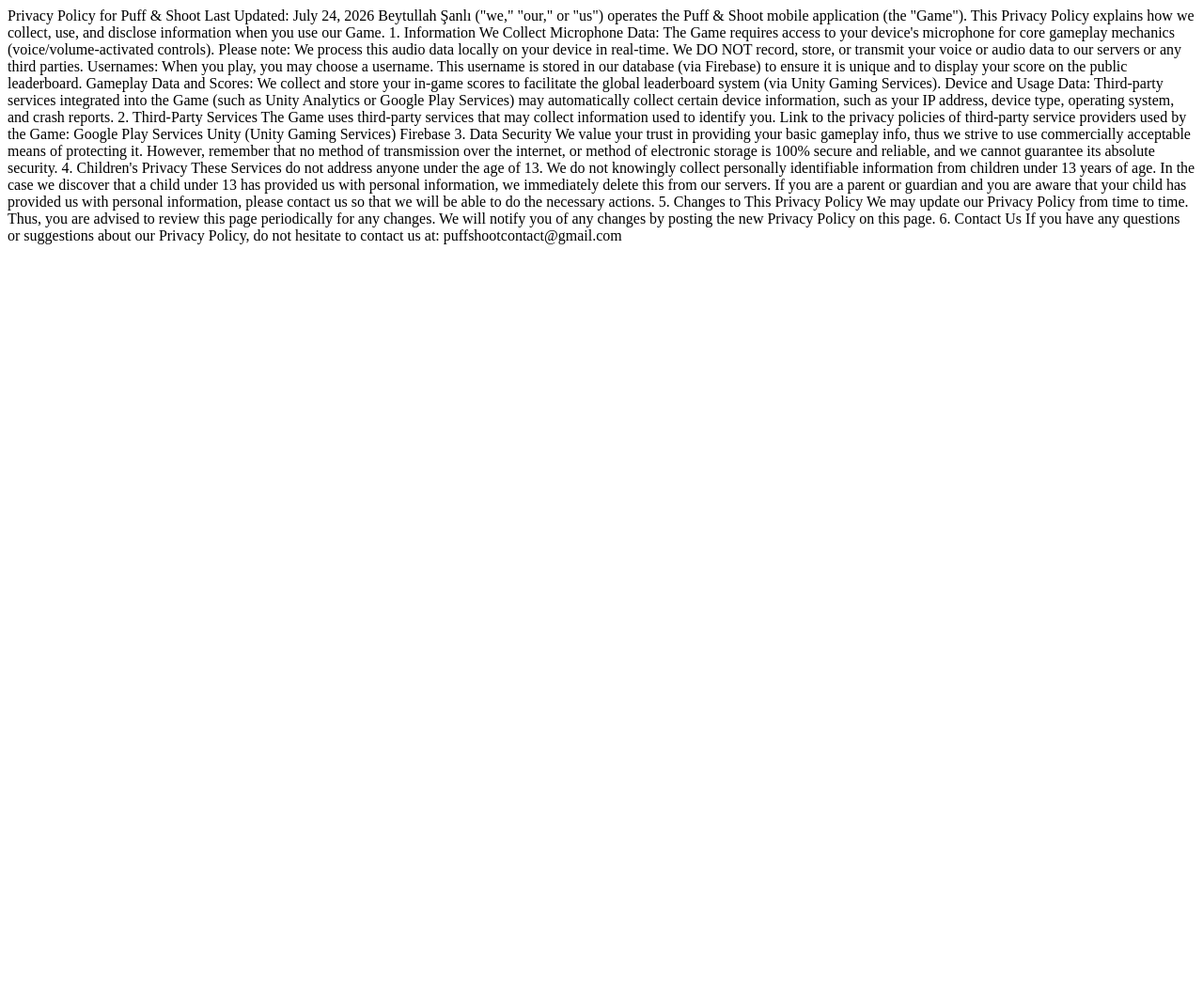
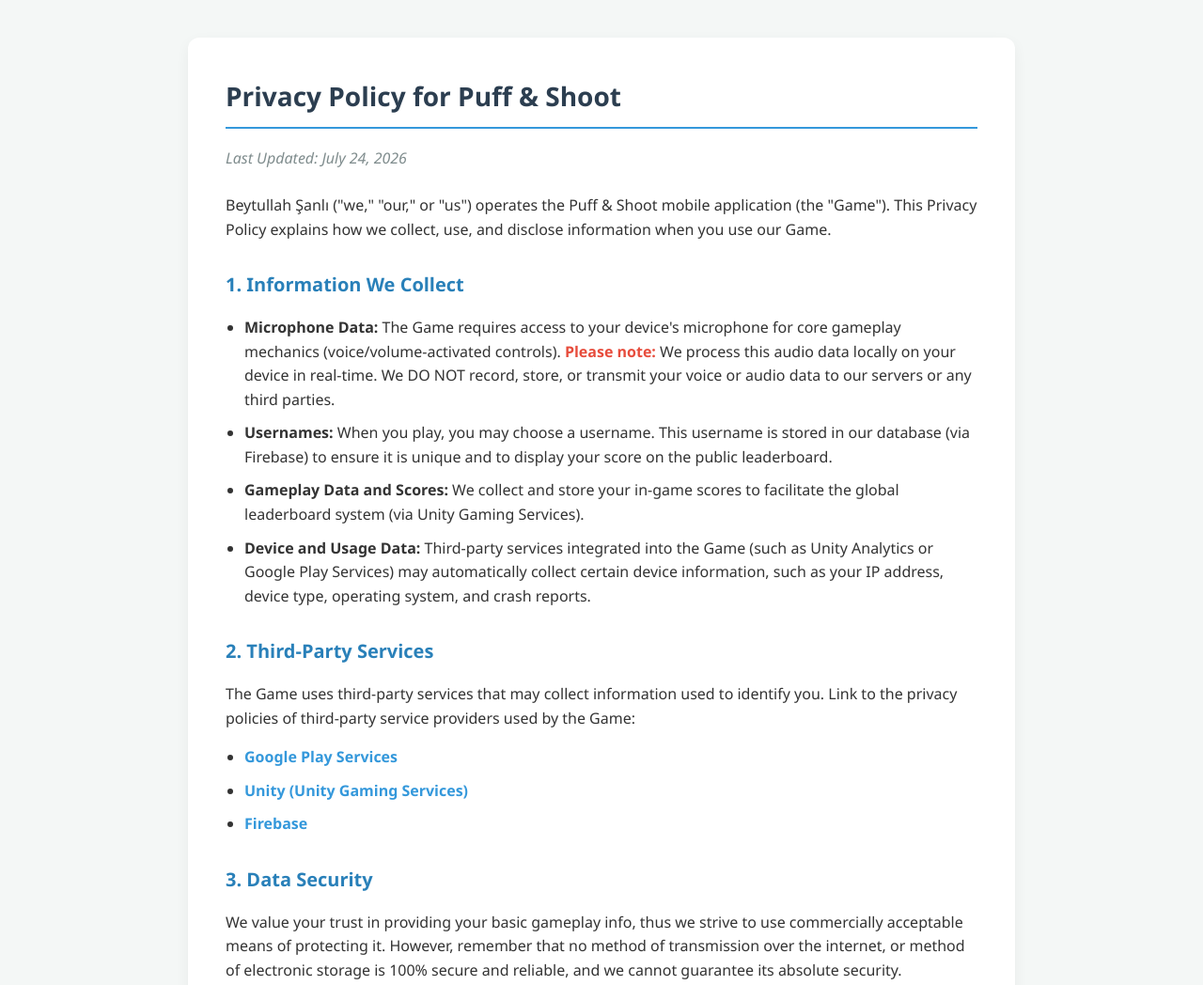
Before and after one commit to beytullahsanli/puffandshoot-privacy, a plain HTML site: page index.html in a window 1280 px wide. Shown: the top 1048 px of the page at 94% size. Before the commit the page ends 800 px from the top, so only its background shows below. Drawn offline with Linux system fonts and the light colour scheme.

Commit message:
Update index.html

```diff
--- a/index.html
+++ b/index.html
@@ -1,44 +1,101 @@
-<html>
+<!DOCTYPE html>
+<html lang="en">
+<head>
+    <meta charset="UTF-8">
+    <meta name="viewport" content="width=device-width, initial-scale=1.0">
+    <title>Privacy Policy - Puff & Shoot</title>
+    <style>
+        body {
+            font-family: 'Segoe UI', Roboto, Helvetica, Arial, sans-serif;
+            line-height: 1.6;
+            color: #333333;
+            background-color: #f4f7f6;
+            margin: 0;
+            padding: 20px;
+        }
+        .container {
+            max-width: 800px;
+            margin: 20px auto;
+            background: #ffffff;
+            padding: 40px;
+            border-radius: 12px;
+            box-shadow: 0 5px 15px rgba(0,0,0,0.05);
+        }
+        h1 {
+            color: #2c3e50;
+            border-bottom: 2px solid #3498db;
+            padding-bottom: 10px;
+            margin-top: 0;
+            font-size: 28px;
+        }
+        h2 {
+            color: #2980b9;
+            margin-top: 30px;
+            font-size: 20px;
+        }
+        p {
+            margin-bottom: 15px;
+        }
+        ul {
+            margin-bottom: 20px;
+            padding-left: 20px;
+        }
+        li {
+            margin-bottom: 10px;
+        }
+        a {
+            color: #3498db;
+            text-decoration: none;
+            font-weight: bold;
+        }
+        a:hover {
+            text-decoration: underline;
+        }
+        .date {
+            font-style: italic;
+            color: #7f8c8d;
+            margin-bottom: 25px;
+        }
+        .highlight {
+            font-weight: bold;
+            color: #e74c3c;
+        }
+    </style>
+</head>
+<body>
+    <div class="container">
+        <h1>Privacy Policy for Puff & Shoot</h1>
+        <p class="date">Last Updated: July 24, 2026</p>
 
-Privacy Policy for Puff & Shoot
+        <p>Beytullah Şanlı ("we," "our," or "us") operates the Puff & Shoot mobile application (the "Game"). This Privacy Policy explains how we collect, use, and disclose information when you use our Game.</p>
 
-Last Updated: July 24, 2026
+        <h2>1. Information We Collect</h2>
+        <ul>
+            <li><strong>Microphone Data:</strong> The Game requires access to your device's microphone for core gameplay mechanics (voice/volume-activated controls). <span class="highlight">Please note:</span> We process this audio data locally on your device in real-time. We DO NOT record, store, or transmit your voice or audio data to our servers or any third parties.</li>
+            <li><strong>Usernames:</strong> When you play, you may choose a username. This username is stored in our database (via Firebase) to ensure it is unique and to display your score on the public leaderboard.</li>
+            <li><strong>Gameplay Data and Scores:</strong> We collect and store your in-game scores to facilitate the global leaderboard system (via Unity Gaming Services).</li>
+            <li><strong>Device and Usage Data:</strong> Third-party services integrated into the Game (such as Unity Analytics or Google Play Services) may automatically collect certain device information, such as your IP address, device type, operating system, and crash reports.</li>
+        </ul>
 
-Beytullah Şanlı ("we," "our," or "us") operates the Puff & Shoot mobile application (the "Game"). This Privacy Policy explains how we collect, use, and disclose information when you use our Game.
+        <h2>2. Third-Party Services</h2>
+        <p>The Game uses third-party services that may collect information used to identify you. Link to the privacy policies of third-party service providers used by the Game:</p>
+        <ul>
+            <li><a href="https://policies.google.com/privacy" target="_blank">Google Play Services</a></li>
+            <li><a href="https://unity3d.com/legal/privacy-policy" target="_blank">Unity (Unity Gaming Services)</a></li>
+            <li><a href="https://firebase.google.com/support/privacy" target="_blank">Firebase</a></li>
+        </ul>
 
-1. Information We Collect
+        <h2>3. Data Security</h2>
+        <p>We value your trust in providing your basic gameplay info, thus we strive to use commercially acceptable means of protecting it. However, remember that no method of transmission over the internet, or method of electronic storage is 100% secure and reliable, and we cannot guarantee its absolute security.</p>
 
-Microphone Data: The Game requires access to your device's microphone for core gameplay mechanics (voice/volume-activated controls). Please note: We process this audio data locally on your device in real-time. We DO NOT record, store, or transmit your voice or audio data to our servers or any third parties.
+        <h2>4. Children's Privacy</h2>
+        <p>These Services do not address anyone under the age of 13. We do not knowingly collect personally identifiable information from children under 13 years of age. In the case we discover that a child under 13 has provided us with personal information, we immediately delete this from our servers. If you are a parent or guardian and you are aware that your child has provided us with personal information, please contact us so that we will be able to do the necessary actions.</p>
 
-Usernames: When you play, you may choose a username. This username is stored in our database (via Firebase) to ensure it is unique and to display your score on the public leaderboard.
+        <h2>5. Changes to This Privacy Policy</h2>
+        <p>We may update our Privacy Policy from time to time. Thus, you are advised to review this page periodically for any changes. We will notify you of any changes by posting the new Privacy Policy on this page.</p>
 
-Gameplay Data and Scores: We collect and store your in-game scores to facilitate the global leaderboard system (via Unity Gaming Services).
-
-Device and Usage Data: Third-party services integrated into the Game (such as Unity Analytics or Google Play Services) may automatically collect certain device information, such as your IP address, device type, operating system, and crash reports.
-
-2. Third-Party Services
-
-The Game uses third-party services that may collect information used to identify you. Link to the privacy policies of third-party service providers used by the Game:
-
-Google Play Services
-
-Unity (Unity Gaming Services)
-
-Firebase
-
-3. Data Security
-
-We value your trust in providing your basic gameplay info, thus we strive to use commercially acceptable means of protecting it. However, remember that no method of transmission over the internet, or method of electronic storage is 100% secure and reliable, and we cannot guarantee its absolute security.
-
-4. Children's Privacy
-
-These Services do not address anyone under the age of 13. We do not knowingly collect personally identifiable information from children under 13 years of age. In the case we discover that a child under 13 has provided us with personal information, we immediately delete this from our servers. If you are a parent or guardian and you are aware that your child has provided us with personal information, please contact us so that we will be able to do the necessary actions.
-
-5. Changes to This Privacy Policy
-
-We may update our Privacy Policy from time to time. Thus, you are advised to review this page periodically for any changes. We will notify you of any changes by posting the new Privacy Policy on this page.
-
-6. Contact Us
-
-If you have any questions or suggestions about our Privacy Policy, do not hesitate to contact us at: puffshootcontact@gmail.com
-  </html>
+        <h2>6. Contact Us</h2>
+        <p>If you have any questions or suggestions about our Privacy Policy, do not hesitate to contact us at: <a href="mailto:puffshootcontact@gmail.com">puffshootcontact@gmail.com</a></p>
+    </div>
+</body>
+</html>
```
